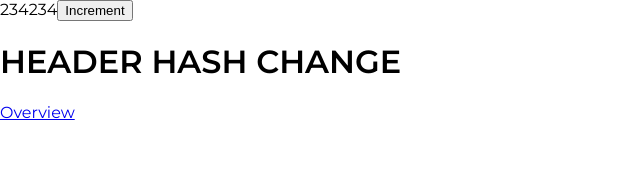
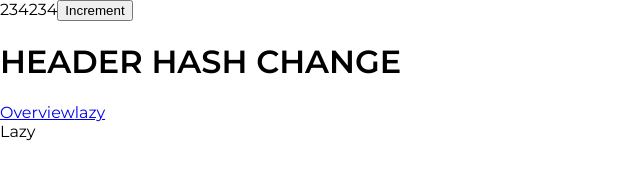
Before and after one commit to ignatiqq/react-ssr-blog, a React app: page /lazy in a window 1280 px wide. Before the commit this address had no page. Shown: the top 193 px of the page, without its empty margins (0-640 px from the left). Built offline with nearby package versions, Linux system fonts and the light colour scheme; the HTML template or start-up script is replaced by a standard one.

Commit message:
fix bugs and add lazy

```diff
--- a/dev.js
+++ b/dev.js
@@ -8,7 +8,7 @@ const compiler = webpack([
 	{
 		...webpackConfigClient,
 		mode: 'development',
-		devtool: 'source-map',
+		devtool: 'inline-source-map',
 		output: {
 			...webpackConfigClient.output,
 			filename: '[name].js',
--- a/src/client/App.tsx
+++ b/src/client/App.tsx
@@ -16,6 +16,7 @@ const App = () => {
 			<button onClick={incrementFn}>Increment</button>
 			<h1>HEADER HASH CHANGE</h1>
 			<Link to="/overview">Overview</Link>
+			<Link to="/lazy">lazy</Link>
 			<Routes />
 		</div>
 	);
--- a/src/client/infrastructure/Routes/Routes.tsx
+++ b/src/client/infrastructure/Routes/Routes.tsx
@@ -1,9 +1,21 @@
-import React from 'react';
+import React, { Suspense } from 'react';
 import { useRoutes } from 'react-router-dom';
 import { Overview, Feed } from '@client/modules/pages';
+const Lazy = React.lazy(() => import('@client/modules/pages/Lazy'));
 
 const Routes: React.FC = () => {
-	return useRoutes([{path: '/', element: <Feed />}, {path: '/overview', element: <Overview.component />}]);
+	const AppRoutes =  useRoutes(
+		[
+			{path: '/', element: <Feed />},
+			{path: '/lazy', element: <Suspense fallback="123"><Lazy /></Suspense>},
+			{path: '/overview', element: <Overview.component />},
+		],
+	);
+	return (
+		<Suspense fallback="Loading...">
+			{AppRoutes}
+		</Suspense>
+	);
 };
 
 export default Routes;
--- /dev/null
+++ b/src/client/modules/pages/Lazy.tsx
@@ -0,0 +1,7 @@
+import React from 'react';
+
+const LazyComponent = () => {
+	return <div>Lazy</div>;
+};
+
+export default LazyComponent;
--- a/src/client/modules/pages/Overview/Overview.tsx
+++ b/src/client/modules/pages/Overview/Overview.tsx
@@ -1,4 +1,4 @@
-import axios, { AxiosResponse } from 'axios';
+import axios from 'axios';
 import React from 'react';
 import {useAppQuery} from '../../../libs/query';
 import { queryRequestsCreator } from '../../../infrastructure/initDataCreators/createQueries';
--- a/src/server/server.ts
+++ b/src/server/server.ts
@@ -21,8 +21,6 @@ const manifest = fs.readFileSync(
 const assets = JSON.parse(manifest);
 
 // TODO -
-// 1. Static Router
-// https://tanstack.com/query/v4/docs/guides/ssr
 // 5. redux for theme
 
 server.get('*', (req, res) => {
--- a/webpack.config.client.js
+++ b/webpack.config.client.js
@@ -20,6 +20,7 @@ module.exports = {
 		path: path.resolve(__dirname + '/dist/static'),
 		filename: '[name].[contenthash].js',
 		publicPath: path.resolve(__dirname, '/static'),
+		chunkFilename: 'static.[name].bundle.js',
 		clean: true,
 	},
 	resolve: {
```
